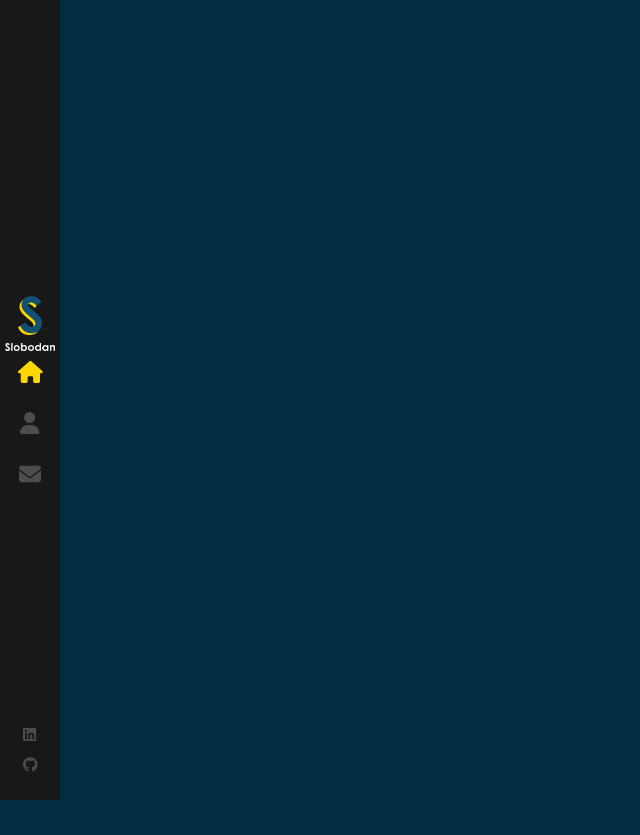
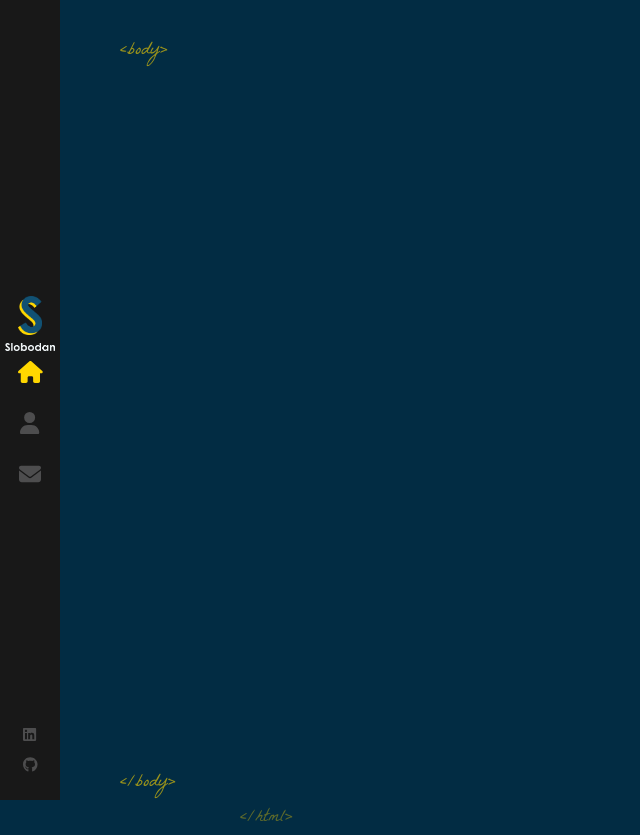
Before and after one commit to carlostrianab/react-portfolio, a React (Create React App) app: page / in a window 1280 px wide. Shown: the whole page, without its empty margins (0-640 px from the left). Before the commit the page ends 800 px from the top, so only its background shows below. Built offline with nearby package versions, Linux system fonts and the light colour scheme.

Commit message:
Site layout arranged

```diff
--- a/src/components/Layout/index.js
+++ b/src/components/Layout/index.js
@@ -1,5 +1,6 @@
 import './index.scss'
 import Sidebar from '../Sidebar'
+import { Outlet } from 'react-router-dom'
 
 
 const Layout = () =>{
@@ -9,6 +10,14 @@
         <Sidebar/>
             <div className='page'>
                 <span className='tags top-tags'> &lt;body&gt;</span>
+
+                <Outlet/>
+                <span className='tags bottom-tags'>
+                    &lt;/body&gt;
+                    <br/>
+                    <span className='tags top-tags'> &lt;/html&gt;</span>
+
+                </span>
             </div>
         </div>
 
--- a/src/components/Layout/index.scss
+++ b/src/components/Layout/index.scss
@@ -0,0 +1,24 @@
+.page{
+    width: 100%;
+    height:100%;
+    position: absolute;
+}
+
+.top-tags{
+    bottom: auto;
+    top: 35px;
+}
+
+.tags{
+    color: #ffd700;
+    opacity: 0.6;
+    position: absolute;
+    bottom: 0;
+    left: 120px;
+    font-size: 18px;
+    font-family: 'La Belle Aurore';
+}
+
+.bottom-tag-html{
+    margin-left: -20px;
+}
--- a/src/components/Sidebar/index.js
+++ b/src/components/Sidebar/index.js
@@ -31,13 +31,9 @@
             </a>
             <a target="_blank" rel="noreferrer" href='https://github.com/carlostrianab'>
                 <FontAwesomeIcon icon={faGithub} color="#4d4d4e"/>
-
             </a>
         </li>
     </ul>
-
-
-
 </div>
 )
 
```
